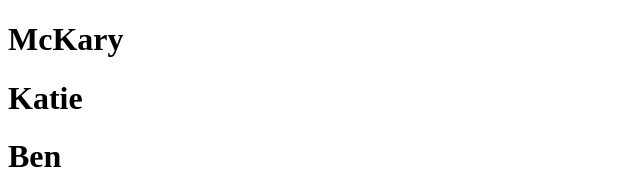
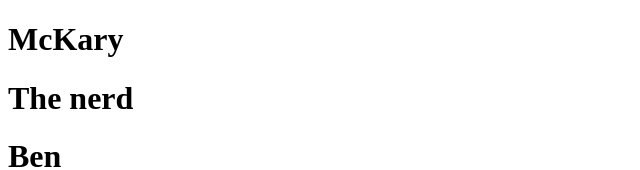
Before and after one commit to waka2/group-test, a plain HTML site: page index.html in a window 1280 px wide. Shown: the top 170 px of the page, without its empty margins (0-640 px from the left). Drawn offline with Linux system fonts and the light colour scheme.

Commit message:
katie is a nerd

```diff
--- a/index.html
+++ b/index.html
@@ -8,7 +8,7 @@
 </head>
 <body>
     <h1>McKary</h1>
-    <h1>Katie</h1>
+    <h1>The nerd</h1>
     <h1>Ben</h1>
     <h1>Zach</h1>
 </body>
```
